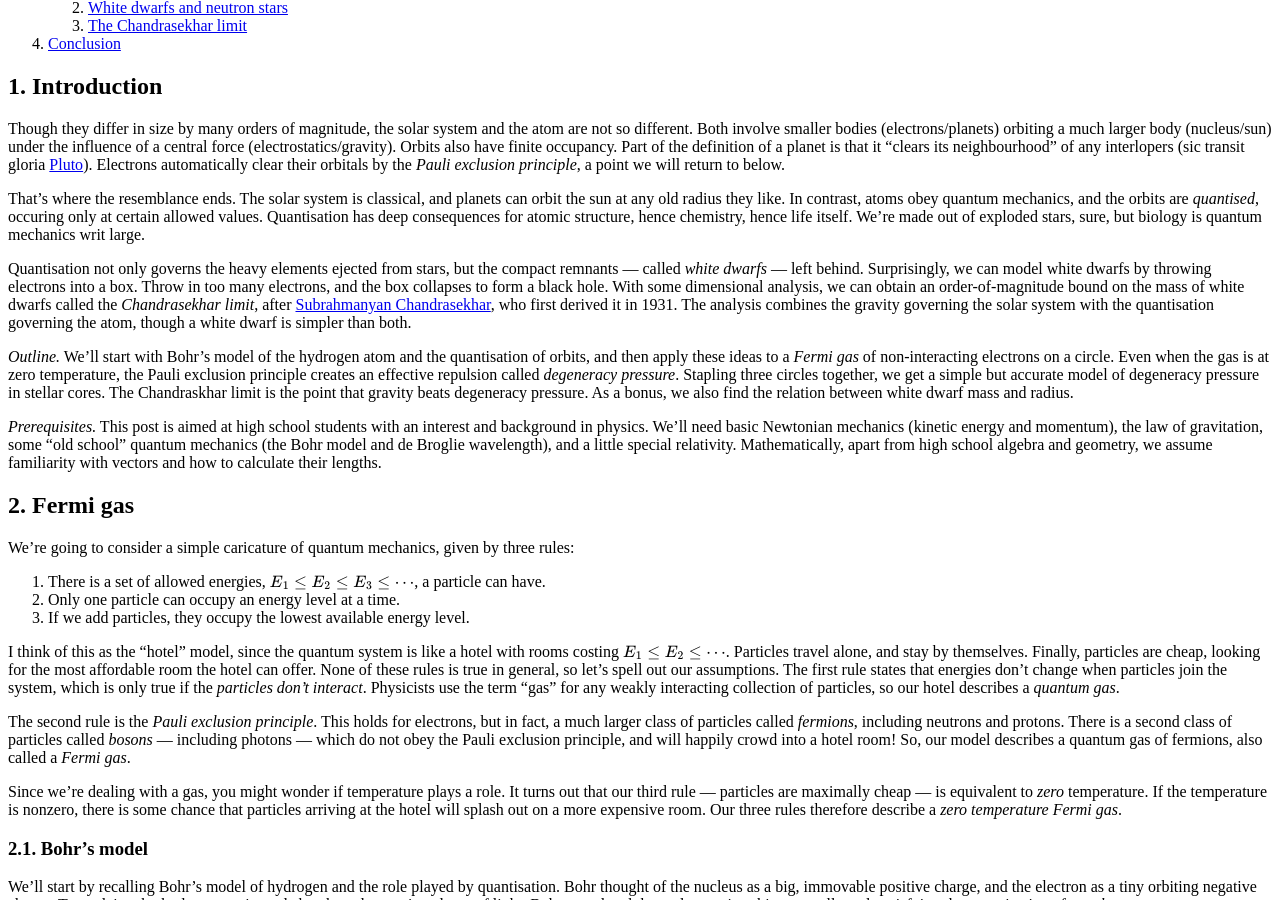
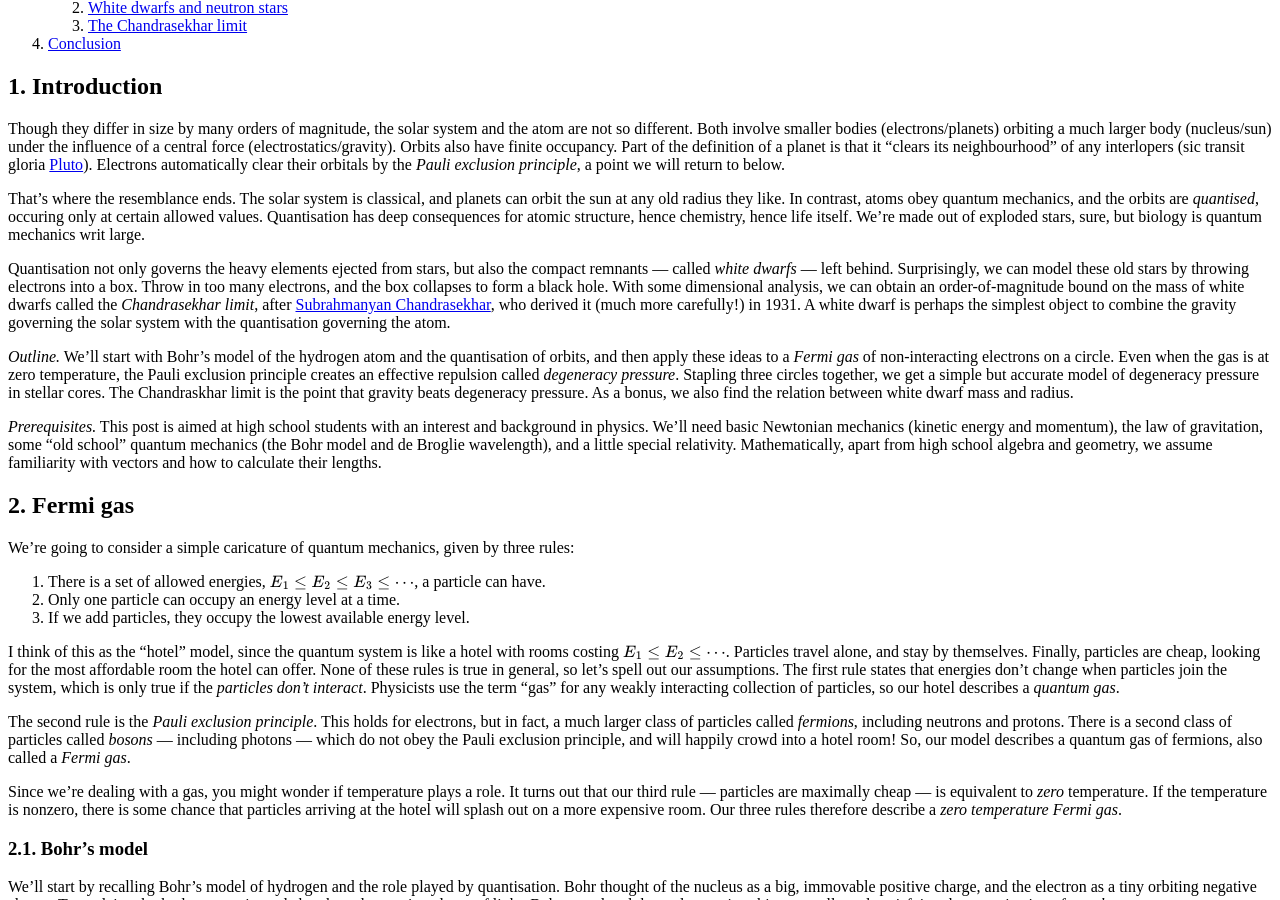
Before and after one commit to hapax/hapax.github.io, a Jekyll site: the page built from assets/chandra.md, in a window 1280 px wide and 900 px high, scrolled down 744 px. Built offline with Jekyll 4.4.1, drawn with Linux system fonts in a browser that asks for light colours; our own code applies the rules of GitHub Pages for plain Markdown files; formulas are drawn with MathJax 3; a script that is not in the unit is left out.

Commit message:
Update chandra.md

```diff
--- a/assets/chandra.md
+++ b/assets/chandra.md
@@ -50,15 +50,15 @@ hence chemistry, hence life itself.
 We're made out of exploded stars, sure, but biology is quantum mechanics writ large.
 
 Quantisation not only governs the heavy elements ejected
-from stars, but the compact remnants --- called *white dwarfs* --- left behind.
-Surprisingly, we can model white dwarfs by throwing electrons into a box.
+from stars, but also the compact remnants --- called *white dwarfs* --- left behind.
+Surprisingly, we can model these old stars by throwing electrons into a box.
 Throw in too many electrons, and the box collapses to form a black hole.
 With some dimensional analysis, we can obtain an order-of-magnitude
 bound on the mass of white dwarfs called the *Chandrasekhar limit*, after
 [Subrahmanyan Chandrasekhar](https://en.wikipedia.org/wiki/Subrahmanyan_Chandrasekhar),
-who first derived it in 1931.
-The analysis combines the gravity governing the solar
-system with the quantisation governing the atom, though a white dwarf is simpler than both.
+who derived it (much more carefully!) in 1931.
+A white dwarf is perhaps the simplest object to combine the gravity
+governing the solar system with the quantisation governing the atom.
 
 *Outline.* We'll start with Bohr's model of the hydrogen atom and the
 quantisation of orbits, and then apply these ideas to a *Fermi gas* of
```
